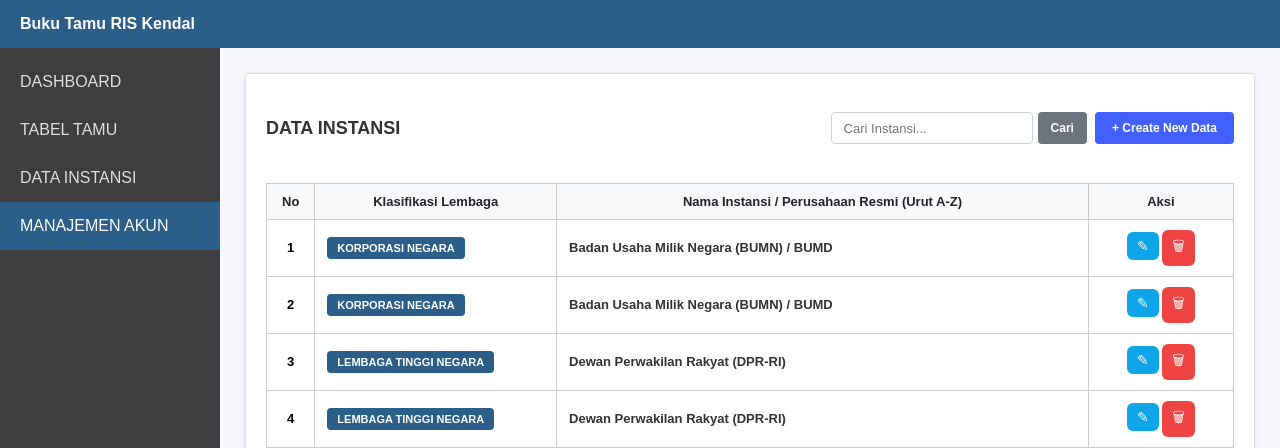
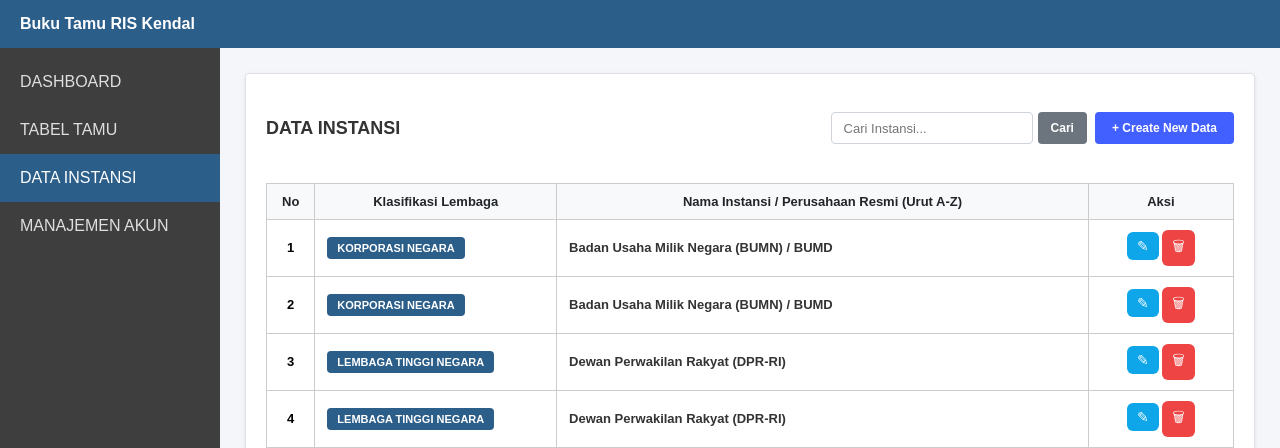
Before and after one commit to palingganteng97-rgb/buku-tamu-unpri, a PHP site: page /data_instansi.php in a window 1280 px wide. Shown: the top 448 px of the page. Run offline with PHP 8.4, Linux system fonts and the light colour scheme; a user stored in the database is signed in; data comes from the database, SQL or seed files in the repository.

Commit message:
Update data_instansi.php

```diff
--- a/data_instansi.php
+++ b/data_instansi.php
@@ -130,20 +130,19 @@ if (isset($_GET['search'])) {
     <div class="dashboard-layout">
 
        <!-- Sidebar Menu yang Sudah Dirapikan -->
+<!-- Sidebar Menu di file data_instansi.php -->
 <div class="sidebar-menu" style="display: flex; flex-direction: column; min-height: calc(100vh - 52px); justify-content: space-between;">
-    <!-- Grup Menu Utama (Urutan Logis) -->
     <div>
         <a href="tampilkan.php">DASHBOARD</a>
         <a href="tabel_tamu.php">TABEL TAMU</a>
-        <a href="data_instansi.php">DATA INSTANSI</a>
-        <a href="manajemen_akun.php" class="active">MANAJEMEN AKUN</a>
+        <a href="data_instansi.php" class="active">DATA INSTANSI</a> <!-- PINDAHKAN KE SINI KAWAN -->
+        <a href="manajemen_akun.php">MANAJEMEN AKUN</a> <!-- HAPUS kata class="active" dari sini -->
     </div>
-
-    <!-- Grup Menu Keluar -->
     <div style="padding-bottom: 20px;">
         <a href="logout.php" class="logout-btn" style="color: #e74c3c; font-weight: 600; text-decoration: none; display: block; padding: 15px 20px;">LOGOUT</a>
     </div>
 </div>
+
 
 
         <!-- Area Konten Utama Sebelah Kanan -->
```
